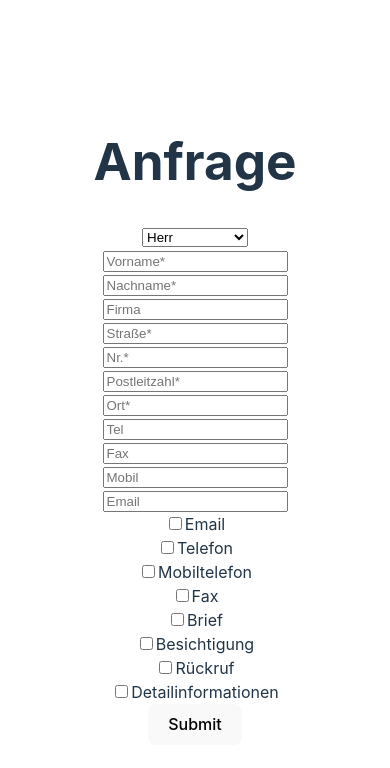
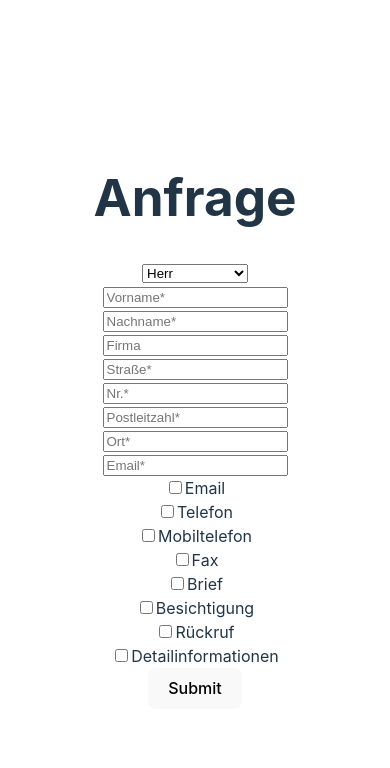
Before and after one commit to buchristo/immoDemo, a React (Vite) app in the folder immodemoFRONT/Immo-Demo/: page / in a window 390 px wide. Shown: the top 768 px of the page. Built offline with nearby package versions, Linux system fonts and the light colour scheme.

Commit message:
implement dynamic fields for fax, phone and mobile

```diff
--- a/immodemoFRONT/Immo-Demo/src/components/SuitorData.jsx
+++ b/immodemoFRONT/Immo-Demo/src/components/SuitorData.jsx
@@ -12,7 +12,10 @@ export default function SuitorData({
     setPhoneNumber,
     setFaxNumber,
     setMobileNumber,
-    setEmail
+    setEmail,
+    contactViaFax,
+    contactViaPhone,
+    contactViaMobile
 
 }){
 
@@ -35,16 +38,16 @@ export default function SuitorData({
                     <input type="text" id="streetNumber" placeholder="Nr.*" required onChange={(e) => setStreetNumber(e.target.value)}/>
                 </div>
                 <div className="zipContainer">
-                    <input type="text" id="zipCode" placeholder="Postleitzahl*" required onChange={(e) => setZipCode(e.target.value)}/>
+                    <input type="number" id="zipCode" placeholder="Postleitzahl*" required onChange={(e) => setZipCode(e.target.value)}/>
                     <input type="text" id="city" placeholder="Ort*" required onChange={(e) => setCity(e.target.value)}/>
                 </div>
                 <div className="contactDataContainer1">
-                    <input type="text" id="phoneNumber" placeholder="Tel" onChange={(e) => setPhoneNumber(e.target.value)}/>
-                    <input type="text" id="faxNumber" placeholder="Fax" onChange={(e) => setFaxNumber(e.target.value)}/>
+                    <input type="email" id="email" placeholder="Email*" required onChange={(e) => setEmail(e.target.value)}/>
+                    {contactViaFax && <input type="text" id="faxNumber" placeholder="Fax" onChange={(e) => setFaxNumber(e.target.value)}/>}
                 </div>
                 <div className="contactDataContainer2">
-                    <input type="text" id="mobileNumber" placeholder="Mobil" onChange={(e) => setMobileNumber(e.target.value)}/>
-                    <input type="text" id="email" placeholder="Email" onChange={(e) => setEmail(e.target.value)}/>
+                    {contactViaPhone && <input type="text" id="phoneNumber" placeholder="Tel" onChange={(e) => setPhoneNumber(e.target.value)}/>}
+                    {contactViaMobile && <input type="text" id="mobileNumber" placeholder="Mobil" onChange={(e) => setMobileNumber(e.target.value)}/>}
                 </div>
             </>
         )
```
